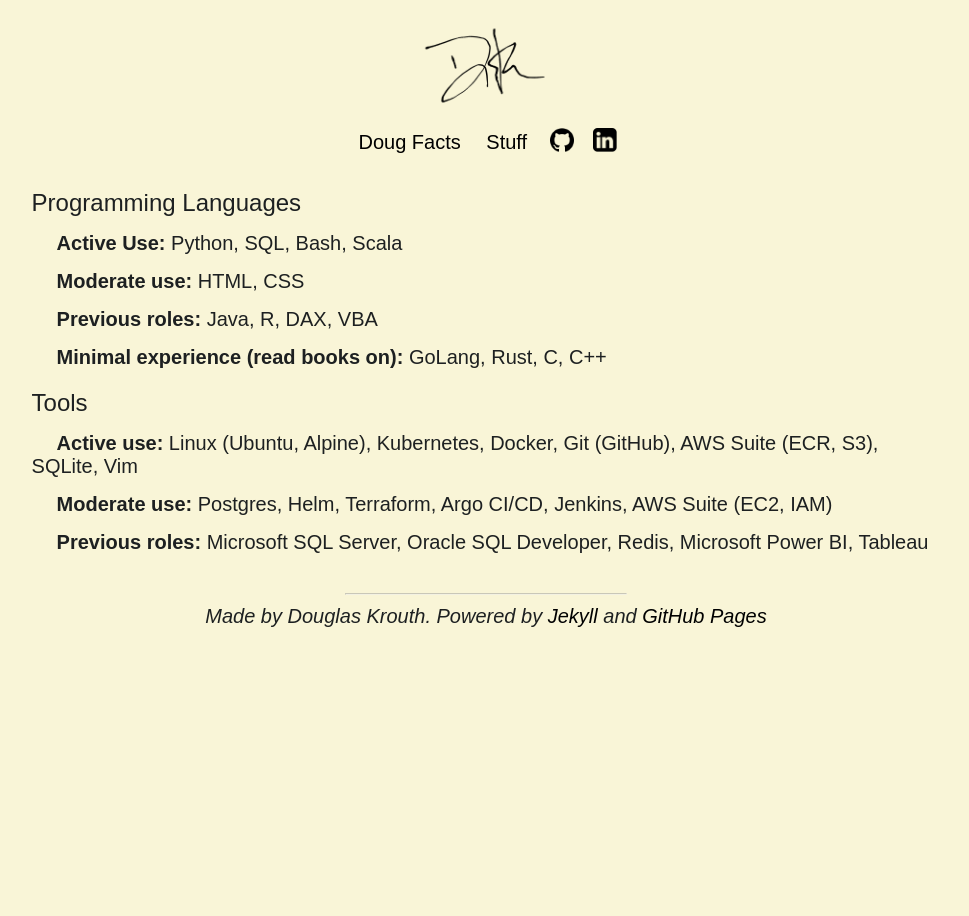
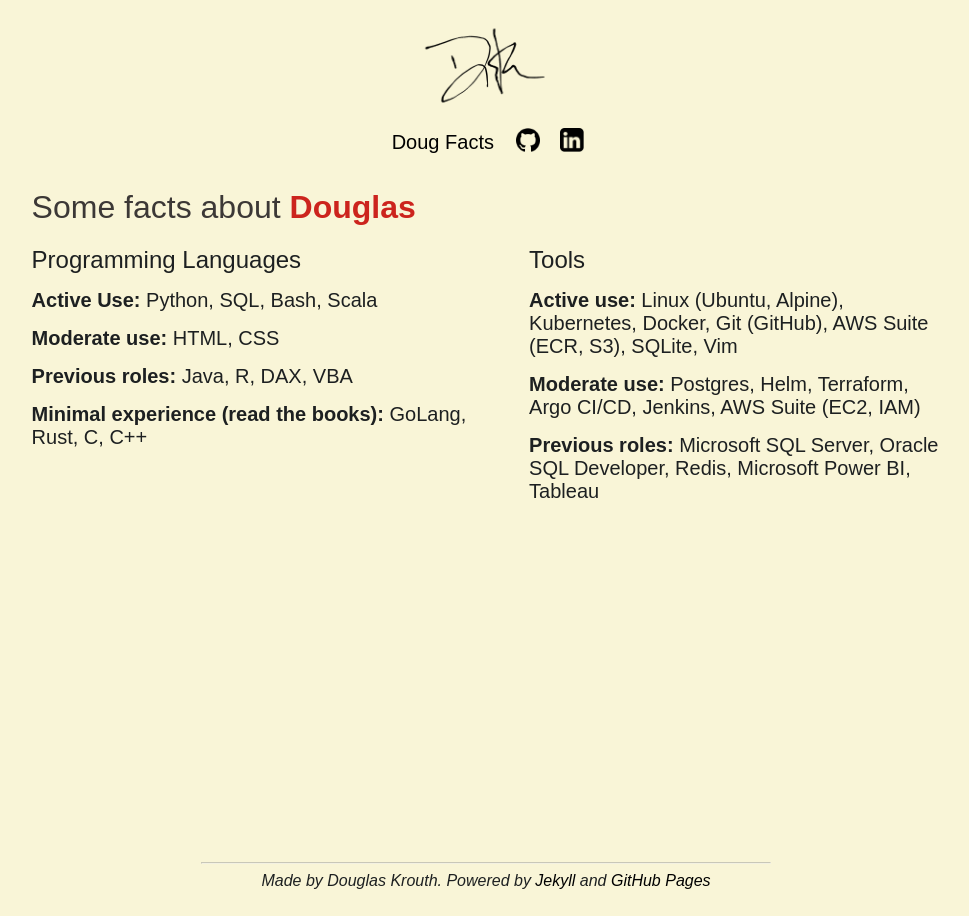
Before and after one commit to DouglasKrouth/DouglasKrouth.github.io, a Jekyll site: the page built from about.html, in a window 1280 px wide. Shown: the whole page, without its empty margins (154-1123 px from the left). Built offline with Jekyll 4.4.1, drawn with Linux system fonts in a browser that asks for light colours.

Commit message:
good spot to leave it until we add stuff.html, more info to about

```diff
--- a/_data/navigation.yml
+++ b/_data/navigation.yml
@@ -1,4 +1,4 @@
 - name: Doug Facts
   link: /about
-- name: Stuff
-  link: /stuff
+# - name: Stuff
+#   link: /stuff
--- a/about.html
+++ b/about.html
@@ -9,7 +9,14 @@
 </head>
 <body>
     <div class="about_container">
+        <div class="about_text">
+            <div class="page_header">Some facts about <b class="author_name">Douglas</b></div>
+            <p>
+            </p>
+        </div>
+
     <div class="about_grid">
+        <div class="grid_1">
         <div class="about_grid_item">
             <div class="about_grid_section_header">
             Programming Languages </div>
@@ -27,9 +34,11 @@
             </div>
             <div class="about_grid_content">
             <b class="about_grid_content_description_header">
-                Minimal experience (read books on): </b>GoLang, Rust, C, C++</br>
+                Minimal experience (read the books): </b>GoLang, Rust, C, C++</br>
             </div>
         </div>
+    </div>
+    <div class="grid_2"
         <div class="about_grid_item">
             <div class="about_grid_section_header">
             Tools</div>
@@ -46,6 +55,7 @@
                 Previous roles:</b> Microsoft SQL Server, Oracle SQL Developer, Redis, Microsoft Power BI, Tableau</br>
             </div>
         </div>
+    </div>
     </div>
 </body>
 
--- a/assets/css/about.css
+++ b/assets/css/about.css
@@ -3,13 +3,23 @@
 .about_container {
     display: flex;
     /*justify-content: center;*/
-    flex-direction: row;
-    gap: 3vw;
+    flex-direction: column;
     width: 80%
 }
+
 .about_grid {
     display: grid;
-    gap: 5px;
+    gap: 50px;
+}
+
+.grid_1 {
+  grid-column: 1 / 2;
+  grid-row: 1;
+}
+
+.grid_2 {
+  grid-column: 2 / 2;
+  grid-row: 1;
 }
 
 .about_grid_item {
@@ -26,6 +36,18 @@
     font-weight: bold;
 }
 .about_grid_content {
-    text-indent: 25px;
+    /*text-indent: 25px;*/
     padding-bottom: 15px;
 }
+
+@media screen and (max-width: 1020px) {
+.grid_1 {
+  grid-column: 1;
+  grid-row: 1 / 2;
+}
+
+.grid_2 {
+  grid-column: 1;
+  grid-row: 2 / 2;
+}
+}
--- a/assets/css/home_page.css
+++ b/assets/css/home_page.css
@@ -1,8 +1,4 @@
 @import url("styles.css");
-
-.author_name {
-    color: #cc241d;
-}
 
 .intro_container {
     display: flex;
--- a/assets/css/styles.css
+++ b/assets/css/styles.css
@@ -27,6 +27,7 @@
     font-size: 2rem;
     color: #3c3836;
 }
+
 /* https://css-tricks.com/old-timey-terminal-styling/ */
 .json_description {
     font: 1rem Inconsolata, monospace;
@@ -35,6 +36,10 @@
     /* text-shadow: 0 0 3px grey; */
 
 
+}
+
+.author_name {
+    color: #cc241d;
 }
 
 a:link {
--- a/index.html
+++ b/index.html
@@ -10,7 +10,7 @@
 <body>
     <div class="intro_container">
         <div class="intro_text_container">
-            <h1 class="page_header">Howdy, I'm <b class="author_name">Douglas</b></h1>
+            <div class="page_header">Howdy, I'm <b class="author_name">Douglas</b></div>
             <p class="home_page_text_content">I am a software developer from the United States who loves to play the guitar and cook.</p>
             <p class="home_page_text_content">Currently working @ <a href="https://www.cibotechnologies.com/">CIBO Technologies</a> where I build tools to support data science and computer vision teams.</p>
         </div>
```
Also changed, not shown: TODO.md (added, +2 -0 lines), stuff.html (added, +11 -0 lines).
